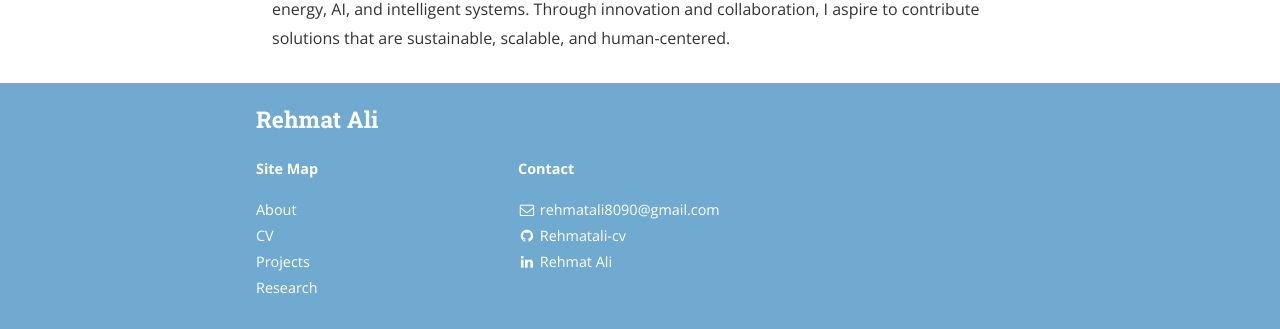
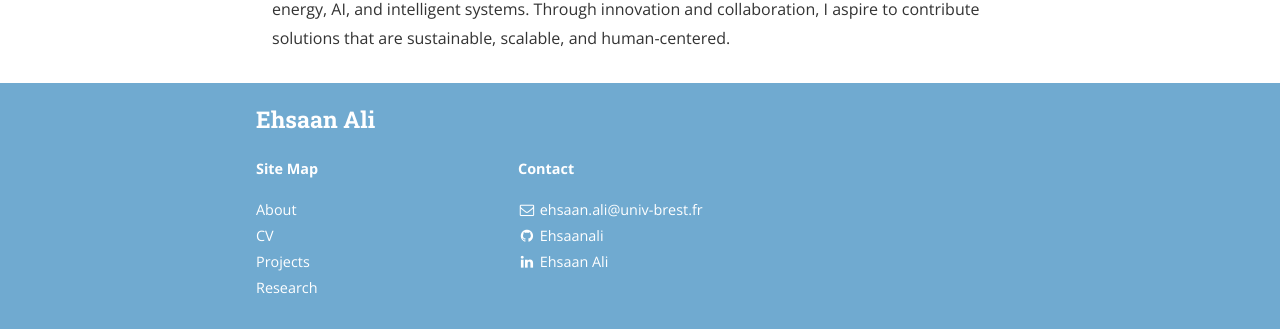
Before and after one commit to Ehsaanali/Ehsaanali.github.io, a Jekyll site: the page built from about.md, in a window 1280 px wide and 900 px high, scrolled down 602 px. Shown: the part 568-897 px from the top of the window. Built offline with Jekyll 4.4.1, drawn with Linux system fonts in a browser that asks for light colours; nearby versions of some CDN libraries.

Commit message:
Update _config.yml

```diff
--- a/_config.yml
+++ b/_config.yml
@@ -9,14 +9,12 @@ exclude:
   - "/vendor/"
 
 # Site settings
-title: Rehmat Ali
-subtitle: "Embedded AI Engineer | Software Developer"
-email: rehmatali8090@gmail.com
-name: Rehmat Ali
+title: Ehsaan Ali
+subtitle: "AI/ML Engineer"
+email: ehsaan.ali@univ-brest.fr
+name: Ehsaan Ali
 description: >
-  Master's student in Embedded Technologies and Artificial Intelligence at Polytech Nantes,
-  with experience in AI, embedded systems, software development, Zoho ERP solutions,
-  automation, dashboards, and full-stack business systems.
+  I am a Ph.D. Scholar at IRDL, CNRS UMR 6027, France, where I’m researching AI-driven Digital Twin systems for failure diagnosis and predictive maintenance in tidal energy turbines
 baseurl: "" # the subpath of your site, e.g. /blog/
 url: "" # the base hostname & protocol for your site
 cover: "/assets/header_image.jpg"
@@ -91,15 +89,15 @@ social:
 
   - name: GitHub
     icon: github
-    username: Rehmatali-cv
-    url: https://github.com/Rehmatali-cv
+    username: Ehsaanali
+    url: https://github.com/Ehsaanali
     desc: View my GitHub profile
     share: false
 
   - name: LinkedIn
     icon: linkedin
-    username: Rehmat Ali
-    url: https://www.linkedin.com/in/rehmatali8090/
+    username: Ehsaan Ali
+    url: https://www.linkedin.com/in/ehsaan-ali-nagyal1/
     desc: Connect with me on LinkedIn
     share: true
 
```
